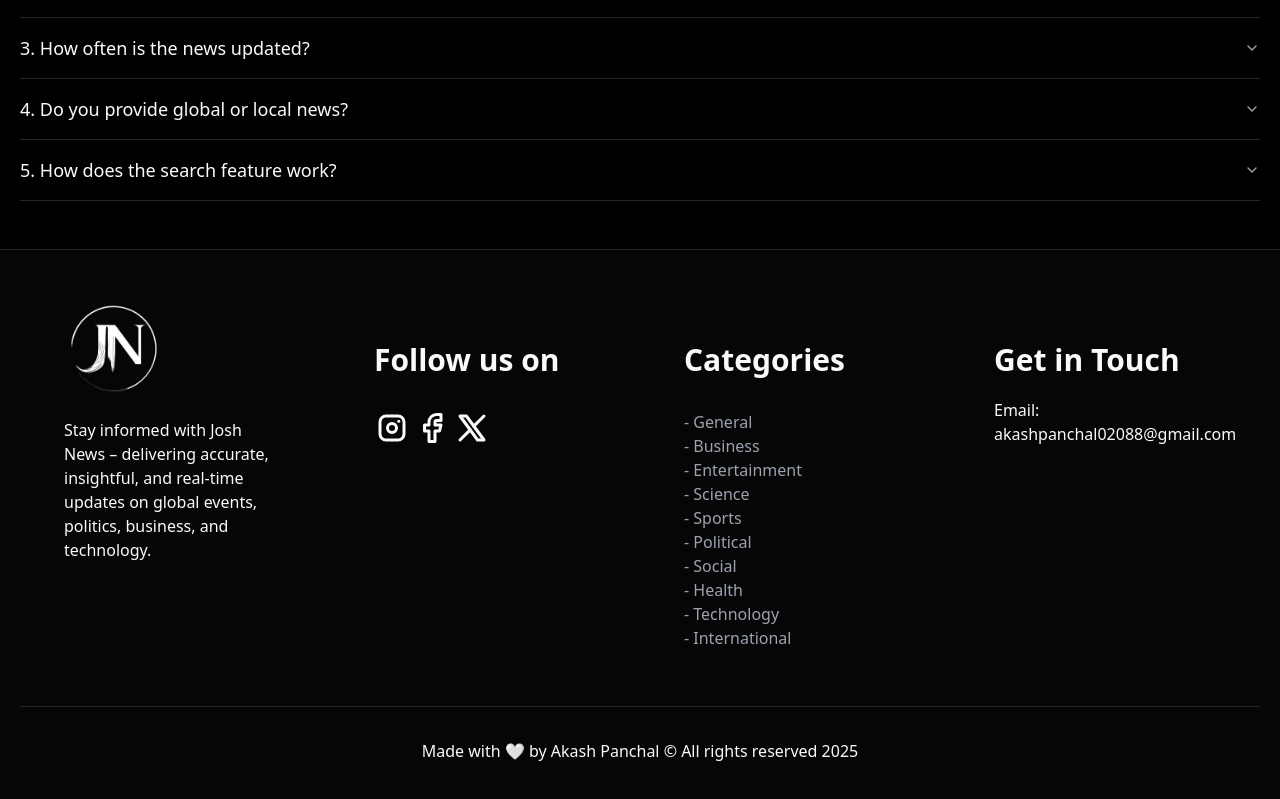
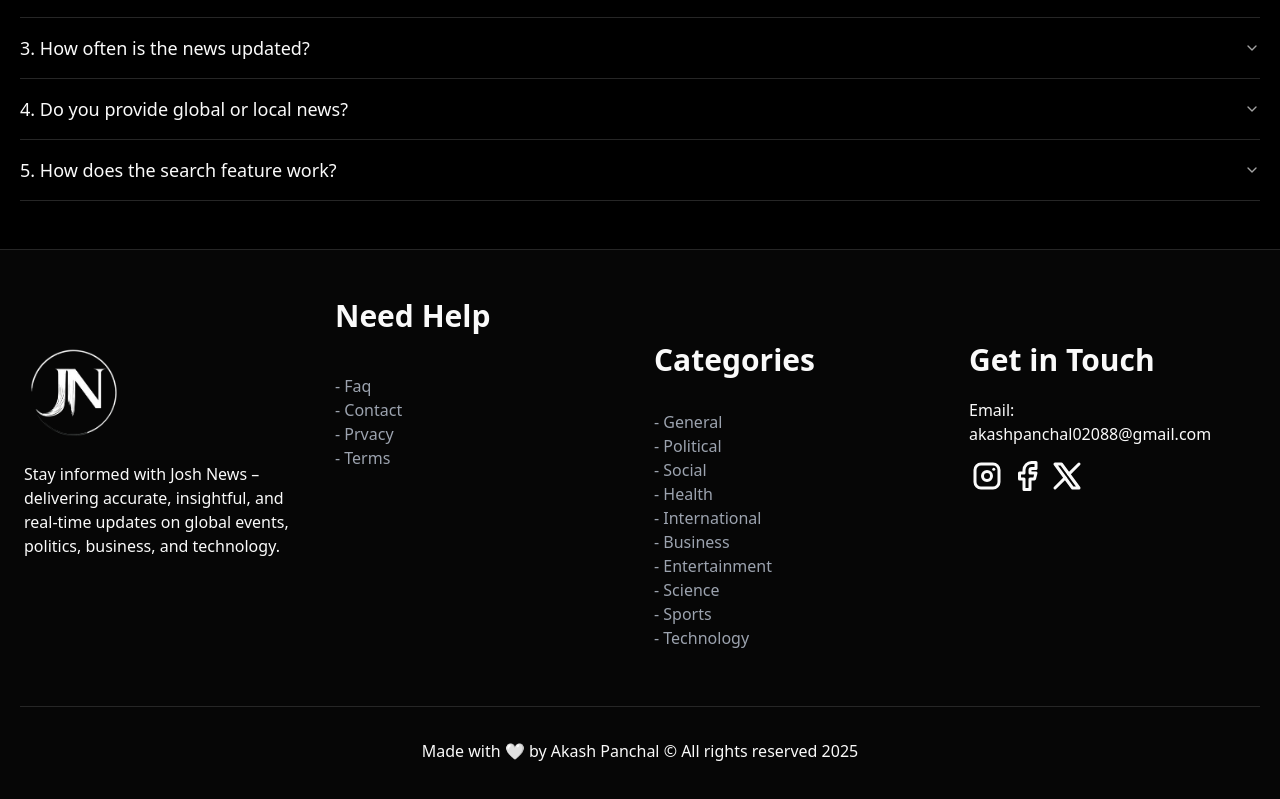
Before and after one commit to AkashPanchal02/Josh_News, a React (Vite) app: page / in a window 1280 px wide. Shown: the part 2171-2970 px from the top of the page. Built offline with nearby package versions, Linux system fonts and the light colour scheme; no server answers.

Commit message:
corrected footer

```diff
--- a/src/Pages/LandingPage.jsx
+++ b/src/Pages/LandingPage.jsx
@@ -1,3 +1,4 @@
+
 import React, {useState, useEffect } from 'react'
 import { Link, useNavigate } from 'react-router-dom'
 import { Button } from '@/components/ui/button'
--- a/src/components/Footer.jsx
+++ b/src/components/Footer.jsx
@@ -1,3 +1,4 @@
+
 import React from 'react'
 import { TbBrandFacebook, TbBrandInstagram, TbBrandX } from 'react-icons/tb'
 import { Link } from 'react-router-dom'
@@ -7,52 +8,58 @@ import { useTheme } from '@/context/ThemeProvider'
 const Footer = () => {
     const { theme } = useTheme()
     const isDark = theme === "dark"
+    const categories = ["general", "political", "social", "health", "international", "business","entertainment", "science", "sports","technology"]
 
     return (
         <>
-            <div className='grid grid-cols-1 md:grid-cols-2 lg:grid-cols-4'>
-                <div className='container mx-auto flex flex-col gap-5 px-11 items-start'>
+            <div className='grid grid-cols-1 md:grid-cols-2 lg:grid-cols-4 gap-5'>
+                <div className='container mx-auto flex flex-col gap-5 items-start px-1 py-5 sm:py-11'>
                     <Link to="/"> <img src={isDark? "/logo-dark.png": "/logo-light.png"} alt="Logo" width={'100'} /> </Link>
-                    <p className='font-sans text-start'>
+                    <p className='font-sans text-start max-w-5xl'>
                         Stay informed with Josh News – delivering accurate, insightful, and real-time updates on global events, politics, business, and technology.
                     </p>
                 </div>
 
-                <div className='container mx-auto flex flex-col gap-5 py-5 sm:py-11 px-11'>
-                    <h1 className='text-3xl font-sans font-bold'>Follow us on</h1>
-                    <ul className='flex gap-1 py-3 text-4xl'>
-                        <li> <TbBrandInstagram/></li>
-                        <li> <TbBrandFacebook/></li>
-                        <li> <TbBrandX/></li>
+                <div className='container mx-auto flex flex-col'>
+                    <h1 className='text-3xl font-sans font-bold'>Need Help</h1>
+                    <ul className='py-10'>
+                        {["faq", "contact", "prvacy", "terms"].map((help) => (
+                            <Link key={help} className={`${isDark? "text-gray-400 hover:text-white" :"text-gray-600 hover:text-black"} `} to="/"> <li> - {help.charAt(0).toUpperCase() + help.slice(1)} </li> </Link>
+                        ))}
                     </ul>
                 </div>
 
-                <div className='flex flex-col gap-5 container mx-auto py-5 sm:py-11 px-11'>
+                <div className='flex flex-col gap-5 container mx-auto py-5 sm:py-11 px-1 '>
                     <h1 className='text-3xl font-sans font-bold'> Categories </h1>
                     <ul className='py-3'>
-                        <Link className={`${isDark? "text-gray-400 hover:text-white" :"text-gray-600 hover:text-black"} `} to="/news/general"> <li> - General </li> </Link>
-                        <Link className={`${isDark? "text-gray-400 hover:text-white" :"text-gray-600 hover:text-black"} `} to="/news/business"> <li> - Business </li> </Link>
-                        <Link className={`${isDark? "text-gray-400 hover:text-white" :"text-gray-600 hover:text-black"} `} to="/news/entertainment"> <li> - Entertainment </li> </Link>
-                        <Link className={`${isDark? "text-gray-400 hover:text-white" :"text-gray-600 hover:text-black"} `} to="/news/science"> <li> - Science </li> </Link>
-                        <Link className={`${isDark? "text-gray-400 hover:text-white" :"text-gray-600 hover:text-black"} `} to="/news/sports"> <li> - Sports </li> </Link>
-                        <Link className={`${isDark? "text-gray-400 hover:text-white" :"text-gray-600 hover:text-black"} `} to="/news/political"> <li> - Political </li> </Link>
-                        <Link className={`${isDark? "text-gray-400 hover:text-white" :"text-gray-600 hover:text-black"} `} to="/news/social"> <li> - Social </li> </Link>
-                        <Link className={`${isDark? "text-gray-400 hover:text-white" :"text-gray-600 hover:text-black"} `} to="/news/health"> <li> - Health </li> </Link>
-                        <Link className={`${isDark? "text-gray-400 hover:text-white" :"text-gray-600 hover:text-black"} `} to="/news/technology"> <li> - Technology </li> </Link>
-                        <Link className={`${isDark? "text-gray-400 hover:text-white" :"text-gray-600 hover:text-black"} `} to="/news/international"> <li> - International </li> </Link>
+                        {categories.map((category) => (
+                            <Link key={category} className={`${isDark? "text-gray-400 hover:text-white" :"text-gray-600 hover:text-black"} `} to={`/news/${category}`}> <li> - {category.charAt(0).toUpperCase() + category.slice(1)} </li> </Link>
+                        ))}
                     </ul>
                 </div>
 
-                <div className='flex flex-col gap-5 container mx-auto py-5 sm:py-11 px-11'>
+                <div className='flex flex-col gap-5 container mx-auto py-5 sm:py-11 px-1'>
                     <h1 className='text-3xl font-sans font-bold'> Get in Touch  </h1>
-                    <p> Email: akashpanchal02088@gmail.com</p>
-                </div>
+                    <div>
+                        <div>
+                            <p> Email: akashpanchal02088@gmail.com</p>
+                        </div>
+                        <div>
+                        <ul className='flex gap-1 py-3 text-4xl'>
+                            <li> <TbBrandInstagram/></li>
+                            <li> <TbBrandFacebook/></li>
+                            <li> <TbBrandX/></li>
+                        </ul>
+                        </div>
+                    </div>
                 </div>
 
-                <div className='border-t pt-8 flex items-center'>
-                    <div className='container mx-auto px-4 text-center'>
-                        <h2> {`Made with ${isDark? "🤍" : "🖤"} by Akash Panchal © All rights reserved 2025`} </h2>
-                    </div>
+            </div>
+
+            <div className='border-t pt-8 flex items-center'>
+                <div className='container mx-auto px-4 text-center'>
+                    <h2> {`Made with ${isDark? "🤍" : "🖤"} by Akash Panchal © All rights reserved 2025`} </h2>
+                </div>
             </div>
         </>
     )
--- a/src/components/Navbar.jsx
+++ b/src/components/Navbar.jsx
@@ -14,6 +14,14 @@ const Navbar = () => {
     const location = useLocation()
 
     return (
+        <>
+
+        {menuOpen && (
+            <div
+            className="fixed inset-0 bg-black/10 backdrop-blur z-40 supports-[backdrop-filter]:bg-background/60"
+            onClick={() => setMenuOpen(false)}
+            />
+        )}
         <nav className='sticky top-0 z-50 w-full border-b bg-background/95 backdrop-blur py-2 supports-[backdrop-filter]:bg-background/60 bg-black h-[80px] flex items-center justify-between sm:px-16 px-5'>
             <div className="img">
                 <Link to="/"> <img src={isDark? "/logo-dark.png": "/logo-light.png"} alt="Logo" width={'65'} /> </Link>
@@ -26,7 +34,7 @@ const Navbar = () => {
                 </div>
 
                 <div
-                    className={`md:flex md:gap-12 absolute md:static top-20 right-0 w-full md:w-auto ${isDark? "bg-black": "bg-white"} md:bg-transparent p-5 md:p-0 transition-all duration-300 ease-in-out transform ${menuOpen ? "blockopacity-100 scale-100 h-screen backdrop-blur supports-[backdrop-filter]:bg-background/95" : "hidden scale-95"} md:opacity-100 md:scale-100`}
+                    className={`md:flex md:gap-12 absolute md:static top-20 right-0 w-full md:w-auto ${isDark? "bg-black": "bg-white"} md:bg-transparent p-5 md:p-0 transition-all duration-300 ease-in-out transform ${menuOpen ? "block opacity-100 scale-100 h-screen backdrop-blur supports-[backdrop-filter]:bg-background/95" : "hidden scale-95"} md:opacity-100 md:scale-100`}
                 >
                     <ul className="flex flex-col md:flex-row justify-end gap-2 cursor-pointer">
                         {categories.map((category) => (
@@ -34,12 +42,12 @@ const Navbar = () => {
                                 key={category}
                                 variant={`${isDark? "dark" : "light"}`}
                                 className={`${isDark? "hover:bg-white hover:text-black": "hover:bg-black hover:text-white"} ${location.pathname.includes(category)? `${isDark? "bg-white text-black": "bg-black text-white"}`: ""}`}
-                            >
+                                >
                                 <Link
                                     className="capitalize text-base"
                                     to={`/news/${category}`}
                                     onClick={() => setMenuOpen(false)}
-                                >
+                                    >
                                     {category}
                                 </Link>
                             </Button>
@@ -50,7 +58,7 @@ const Navbar = () => {
                 <div
                     className={`flex items-center cursor-pointer transition-transform duration-500 ${isDark ? "rotate-180": "rotate-0"}`}
                     onClick={() => setTheme(isDark? "light" : "dark")}
-                >
+                    >
                     {
                         isDark ? (
                             <Sun className='h-6 w-6 text-yellow-500 rotate-0 transition-all'/>
@@ -61,6 +69,7 @@ const Navbar = () => {
                 </div>
             </div>
         </nav>
+                    </>
     )
 }
 
```
